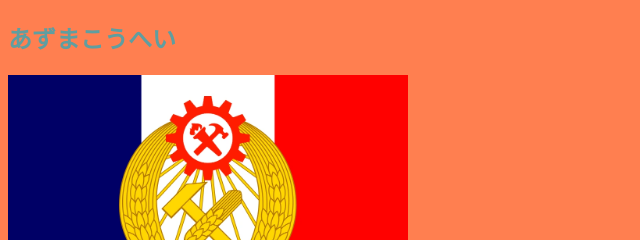
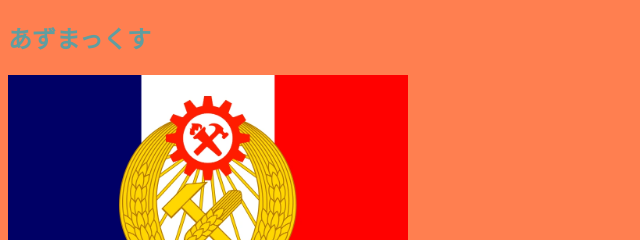
Before and after one commit to koheroke/test_web, a plain HTML site: page index.html in a window 1280 px wide. Shown: the top 240 px of the page, 0-640 px from the left. Drawn offline with Linux system fonts and the light colour scheme.

Commit message:
あずまっくすに変更

```diff
--- a/index.html
+++ b/index.html
@@ -7,7 +7,7 @@
     </head>
     <body>
         <h2>
-            あずまこうへい
+            あずまっくす
         </h2>
         <img src="img/cf.jpg" width="400px" alt="読み込めませんでした">
     </body>
```
